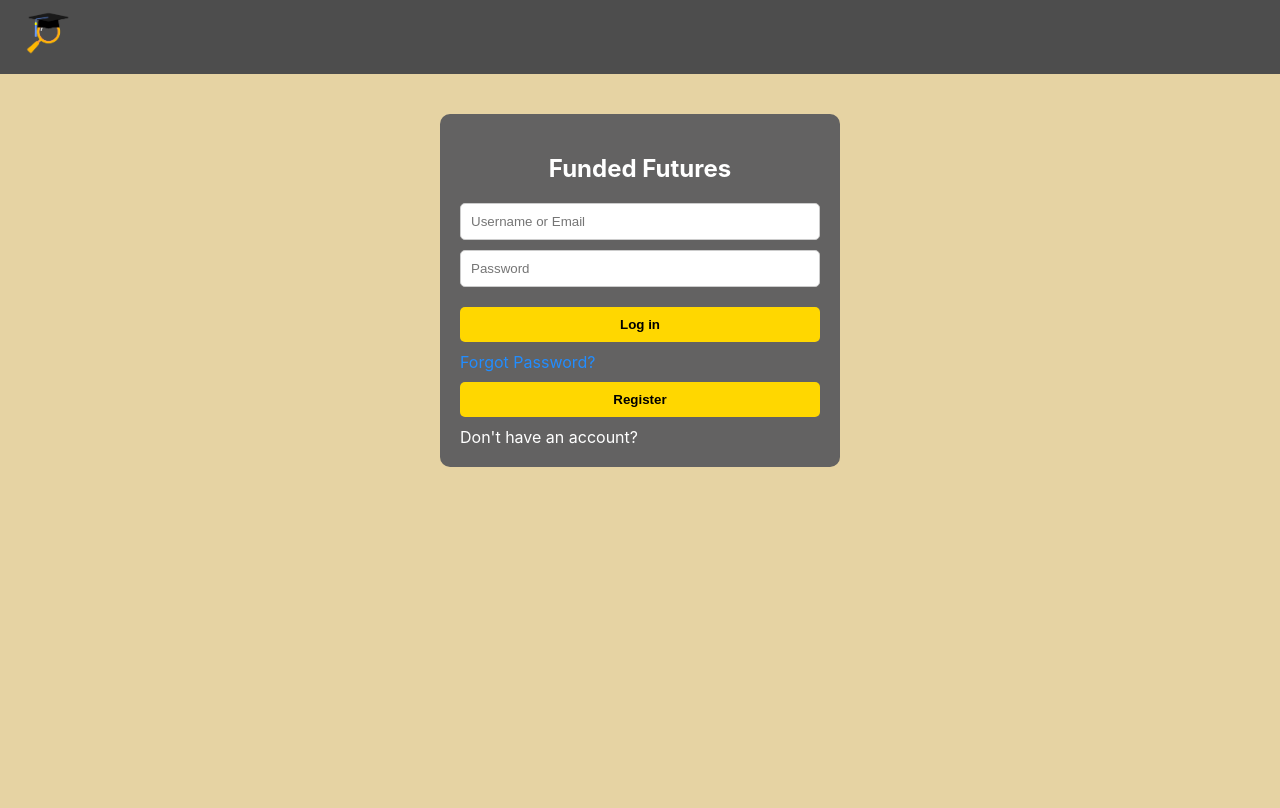
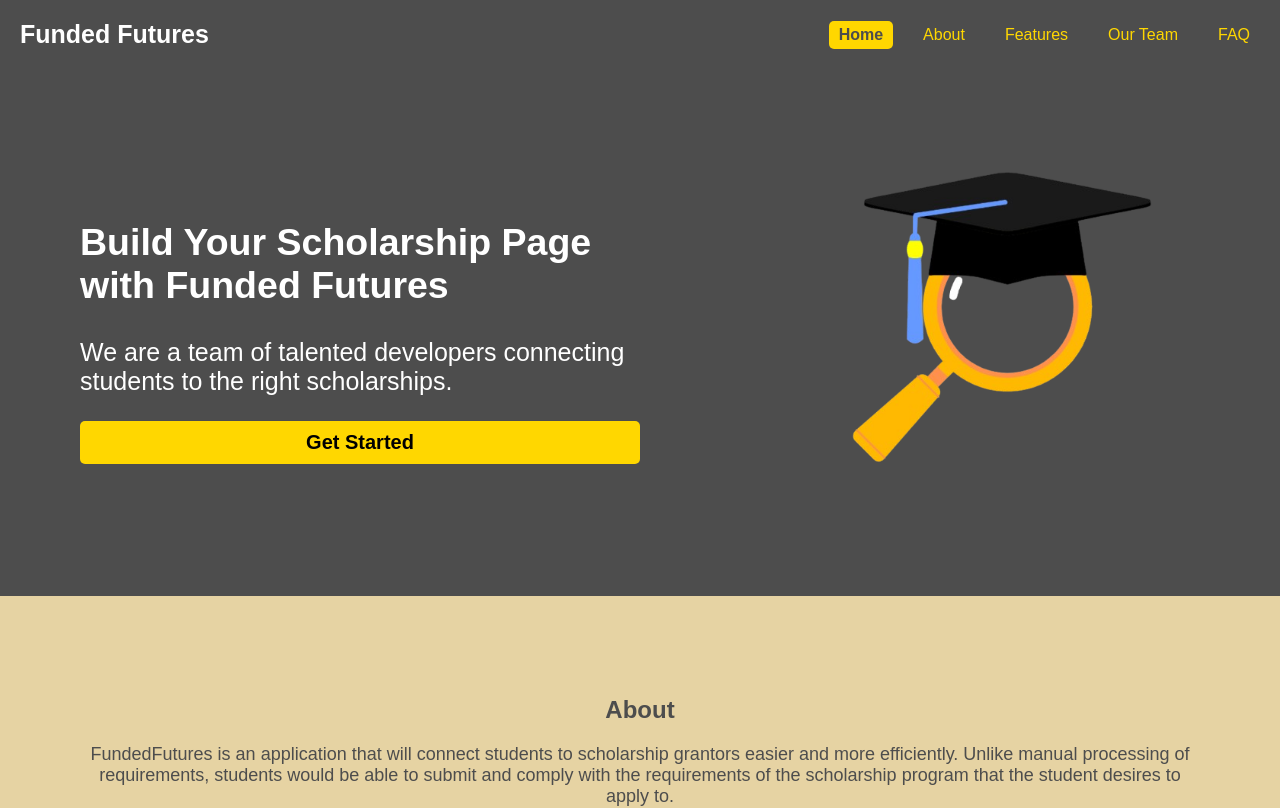
Before and after one commit to nardsxx/Funded-Futures-Org_Web, a React (Create React App) app: page / in a window 1280 px wide. Shown: the top 808 px of the page. Built offline with nearby package versions, Linux system fonts and the light colour scheme; no server answers.

Commit message:
landing page

```diff
--- a/src/App.js
+++ b/src/App.js
@@ -123,9 +123,9 @@ function App() {
       if (!querySnapshot.empty) {
         const orgData = querySnapshot.docs[0].data();
         if (!orgData.orgVerification) {
-          setShowModal(true); // Show modal if not verified
+          setShowModal(true);
         } else {
-          navigate('/addprogram'); // Navigate if verified
+          navigate('/addprogram');
         }
       } else {
         console.error('No organization found for this user.');
--- a/src/EditProgram.js
+++ b/src/EditProgram.js
@@ -121,10 +121,10 @@ function EditProgram() {
   useEffect(() => {
     const fetchSchools = async () => {
       try {
-        const docRef = doc(db, 'schools', 'r86RPNBNJlTKuF1MNY8o');
+        const docRef = doc(db, 'system', 'partnerSchools');
         const docSnap = await getDoc(docRef);
         if (docSnap.exists()) {
-          setSchoolOptions(docSnap.data().list);
+          setSchoolOptions(docSnap.data().schools);
         } else {
           console.error('No such document!');
         }
--- /dev/null
+++ b/src/Home.css
@@ -0,0 +1,90 @@
+.home-container {
+  font-family: Arial, sans-serif;
+  color: #fff;
+}
+
+.home-navbar {
+  position: sticky;
+  top: 0;
+  display: flex;
+  justify-content: space-between;
+  align-items: center;
+  padding: 20px;
+  background: #4D4D4D;
+  z-index: 1000;
+}
+
+.home-logo {
+  font-size: 25px;
+  font-weight: bold;
+}
+
+.home-login-button {
+    font-size: 20px;
+}
+
+.home-nav-links {
+  display: flex;
+  gap: 20px;
+}
+
+.home-link {
+  color: #FFD700;
+  text-decoration: none;
+  padding: 5px 10px;
+  border-radius: 5px;
+  transition: background-color 0.3s ease, color 0.3s ease;
+}
+
+.home-link:hover {
+  background-color: #FFD700;
+  color: #4D4D4D;
+}
+
+.home-link.active {
+  background-color: #FFD700;
+  color: #4D4D4D;
+  font-weight: bold;
+}
+
+section {
+  padding: 80px;
+}
+
+.home-hero-section {
+  display: flex;
+  justify-content: space-between;
+  align-items: center;
+  background: #4D4D4D;
+}
+
+.home-hero-text {
+  max-width: 50%;
+  font-size: 25px;
+}
+
+.home-hero-image img {
+  max-width: 400px;
+}
+
+.home-about-section,
+.home-features-section,
+.home-our-team-section,
+.home-faq-section {
+  background: #E6D3A3;
+  color: #4D4D4D;
+  text-align: center;
+}
+
+.home-about-section p{
+  font-size: 18px;
+}
+.home-team-list {
+  list-style: none;
+  padding: 0;
+}
+
+.home-team-list li {
+  font-size: 18px;
+  margin: 5px 0;
+}
--- /dev/null
+++ b/src/Home.js
@@ -0,0 +1,155 @@
+import React, { useEffect, useState } from "react";
+import "./Home.css";
+import { useNavigate } from "react-router-dom";
+
+const Home = () => {
+  const [activeSection, setActiveSection] = useState("");
+  const navigate = useNavigate();
+
+  const scrollToSection = (id) => {
+    const section = document.getElementById(id);
+    if (section) {
+      section.scrollIntoView({ behavior: "smooth" });
+    }
+  };
+
+  useEffect(() => {
+    const handleScroll = () => {
+      const sections = document.querySelectorAll("section");
+      const scrollPos = window.scrollY + 100;
+
+      sections.forEach((section) => {
+        if (
+          section.offsetTop <= scrollPos &&
+          section.offsetTop + section.offsetHeight > scrollPos
+        ) {
+          setActiveSection(section.getAttribute("id"));
+        }
+      });
+    };
+
+    window.addEventListener("scroll", handleScroll);
+    return () => window.removeEventListener("scroll", handleScroll);
+  }, []);
+
+  return (
+    <div className="home-container">
+      <header className="home-navbar">
+        <div className="home-logo">Funded Futures</div>
+        <nav className="home-nav-links">
+          <a
+            href="#home"
+            className={`home-link ${activeSection === "home-section" ? "active" : ""}`}
+            onClick={(e) => {
+              e.preventDefault();
+              scrollToSection("home-section");
+            }}
+          >
+            Home
+          </a>
+          <a
+            href="#about"
+            className={`home-link ${activeSection === "about-section" ? "active" : ""}`}
+            onClick={(e) => {
+              e.preventDefault();
+              scrollToSection("about-section");
+            }}
+          >
+            About
+          </a>
+          <a
+            href="#features"
+            className={`home-link ${activeSection === "features-section" ? "active" : ""}`}
+            onClick={(e) => {
+              e.preventDefault();
+              scrollToSection("features-section");
+            }}
+          >
+            Features
+          </a>
+          <a
+            href="#our-team"
+            className={`home-link ${activeSection === "our-team-section" ? "active" : ""}`}
+            onClick={(e) => {
+              e.preventDefault();
+              scrollToSection("our-team-section");
+            }}
+          >
+            Our Team
+          </a>
+          <a
+            href="#faq"
+            className={`home-link ${activeSection === "faq-section" ? "active" : ""}`}
+            onClick={(e) => {
+              e.preventDefault();
+              scrollToSection("faq-section");
+            }}
+          >
+            FAQ
+          </a>
+        </nav>
+      </header>
+
+      <section id="home-section" className="home-hero-section">
+        <div className="home-hero-text">
+          <h1>Build Your Scholarship Page with Funded Futures</h1>
+          <p>We are a team of talented developers connecting students to the right scholarships.</p>
+          <button className="home-login-button" onClick={() => navigate('/login')}>
+            Get Started
+          </button>
+        </div>
+        <div className="home-hero-image">
+          <img src="/fundedfutureslogo.png" alt="Hero Illustration" />
+        </div>
+      </section>
+
+      <section id="about-section" className="home-about-section">
+        <h2>About</h2>
+        <p>FundedFutures is an application that will connect students to scholarship grantors easier and more efficiently. Unlike manual processing of requirements, students would be able to submit and comply with the requirements of the scholarship program that the student desires to apply to.</p>
+        <p>Funded Futures connects students with scholarships to shape their future.</p>
+        <p>Funded Futures connects students with scholarships to shape their future.</p>
+      </section>
+
+      <section id="features-section" className="home-features-section">
+        <h2>Features</h2>
+        <p>Discover personalized scholarship matching, application tracking, and more.</p>
+        <p>Funded Futures connects students with scholarships to shape their future.</p>
+        <p>Funded Futures connects students with scholarships to shape their future.</p>
+      </section>
+
+      <section id="our-team-section" className="home-our-team-section">
+        <h2>Our Team</h2>
+        <p>Meet our team of developers:</p>
+        <ul className="home-team-list">
+          <li>Member 1</li>
+          <li>Member 2</li>
+          <li>Member 3</li>
+          <li>Member 4</li>
+        </ul>
+      </section>
+
+      <section id="faq-section" className="home-faq-section">
+        <h2>FAQ</h2>
+        <p>Find answers to common questions about scholarships and applications.</p>
+        <p>Find answers to common questions about scholarships and applications.</p>
+        <p>Find answers to common questions about scholarships and applications.</p>
+        <p>Find answers to common questions about scholarships and applications.</p>
+        <p>Find answers to common questions about scholarships and applications.</p>
+        <p>Find answers to common questions about scholarships and applications.</p>
+        <p>Find answers to common questions about scholarships and applications.</p>
+        <p>Find answers to common questions about scholarships and applications.</p>
+        <p>Find answers to common questions about scholarships and applications.</p>
+        <p>Find answers to common questions about scholarships and applications.</p>
+        <p>Find answers to common questions about scholarships and applications.</p>
+        <p>Find answers to common questions about scholarships and applications.</p>
+        <p>Find answers to common questions about scholarships and applications.</p>
+        <p>Find answers to common questions about scholarships and applications.</p>
+        <p>Find answers to common questions about scholarships and applications.</p>
+        <p>Find answers to common questions about scholarships and applications.</p>
+        <p>Find answers to common questions about scholarships and applications.</p>
+      </section>
+    </div>
+  );
+};
+
+export default Home;
--- a/src/Login.js
+++ b/src/Login.js
@@ -66,6 +66,7 @@ function Login() {
 
         if (querySnapshot.empty) {
           setError('No account found with that username or email.');
+          setShowReset(false);
           return;
         }
 
@@ -74,11 +75,12 @@ function Login() {
       }
 
       await sendPasswordResetEmail(auth, userEmail);
-      setError('Password reset email sent successfully.');
+      setError('Password reset email has been sent successfully.');
       setShowReset(false);
     } catch (error) {
       console.error('Error sending password reset email:', error);
       setError('Failed to send password reset email.');
+      setShowReset(false);
     }
   };
 
--- a/src/StudentList.css
+++ b/src/StudentList.css
@@ -221,7 +221,6 @@ h3 {
   max-width: 1500px;
   max-height: 90vh;
   border-radius: 8px;
-  overflow: hidden;
   display: flex;
   flex-direction: column;
   z-index: 10000;
@@ -279,17 +278,18 @@ h3 {
   display: flex;
   justify-content: space-between;
   gap: 20px;
+  overflow-y: auto;
 }
 
 .prog-modal-column {
   flex: 1;
-  overflow-y: auto;
   padding: 10px;
   max-height: 800px;
 }
 
 .prog-modal-column ul {
   padding-left: 20px;
+  padding-bottom: 15px;
 }
 
 .prog-modal-column p, .prog-modal-column ul {
--- a/src/ViewProfile.css
+++ b/src/ViewProfile.css
@@ -83,6 +83,7 @@ body {
   box-shadow: 0 2px 10px rgba(0, 0, 0, 0.1);
   max-width: 575px;
   width: 100%;
+  margin-bottom: 50px;
 }
 
 .profile-classname-info p {
--- a/src/index.js
+++ b/src/index.js
@@ -11,7 +11,8 @@ import PrivateRoute from './PrivateRoute';
 import ViewProfile from './ViewProfile';
 import StudentProfile from './StudentProfile';
 import EditProgram from './EditProgram';
-import App from './App'
+import App from './App';
+import Home from './Home';
 
 const root = ReactDOM.createRoot(document.getElementById('root'));
 
@@ -19,7 +20,8 @@ root.render(
   <React.StrictMode>
     <Router>
       <Routes>
-        <Route path="/" element={<Login />} />
+        <Route path="/" element={<Home />}/>
+        <Route path="/login" element={<Login />} />
         <Route path="/register" element={<Register />} />
         <Route path="/app" element={<PrivateRoute element={App} />} />
         <Route path="/addProgram" element={<PrivateRoute element={AddProgram} />} />
```
